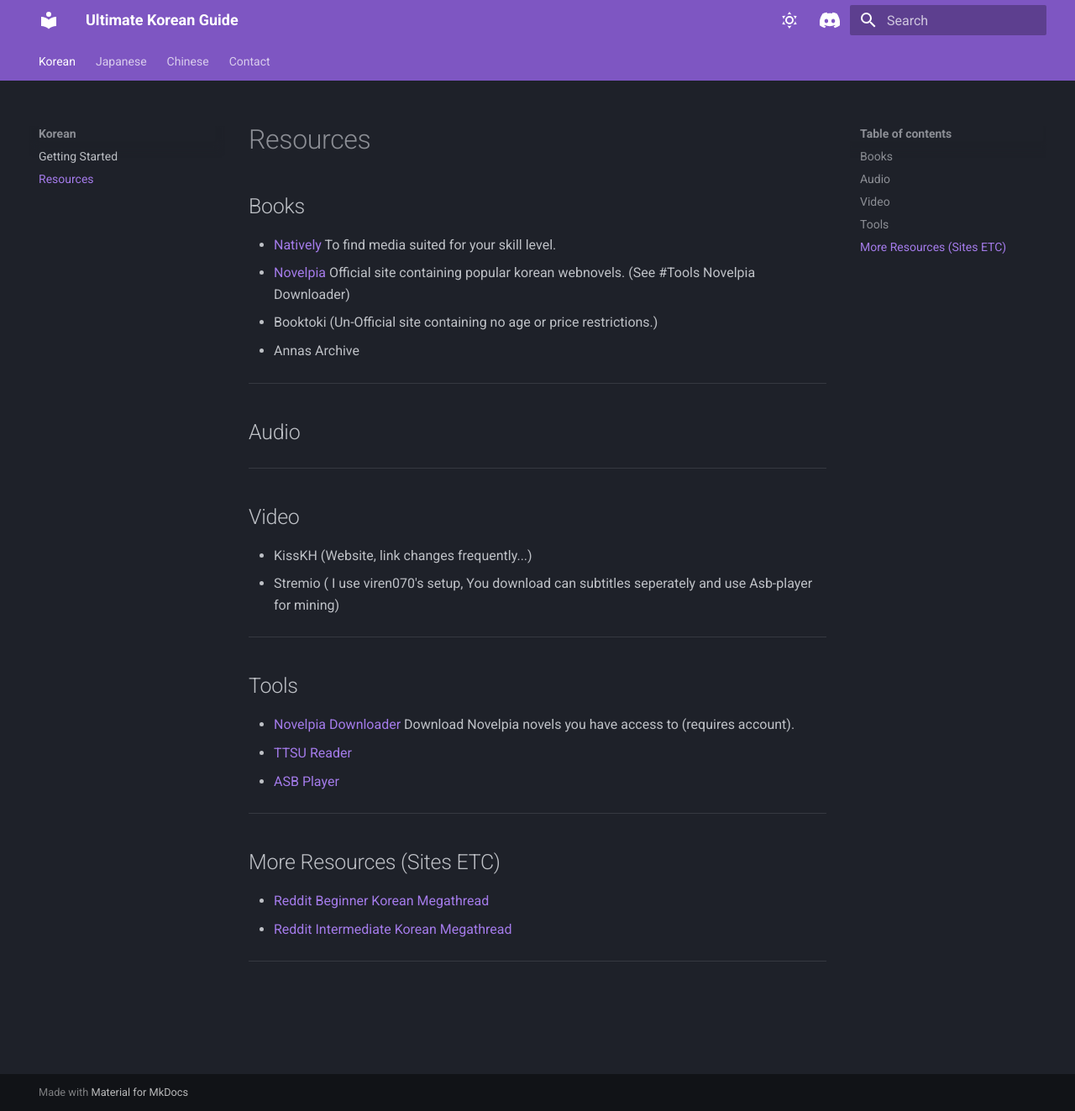
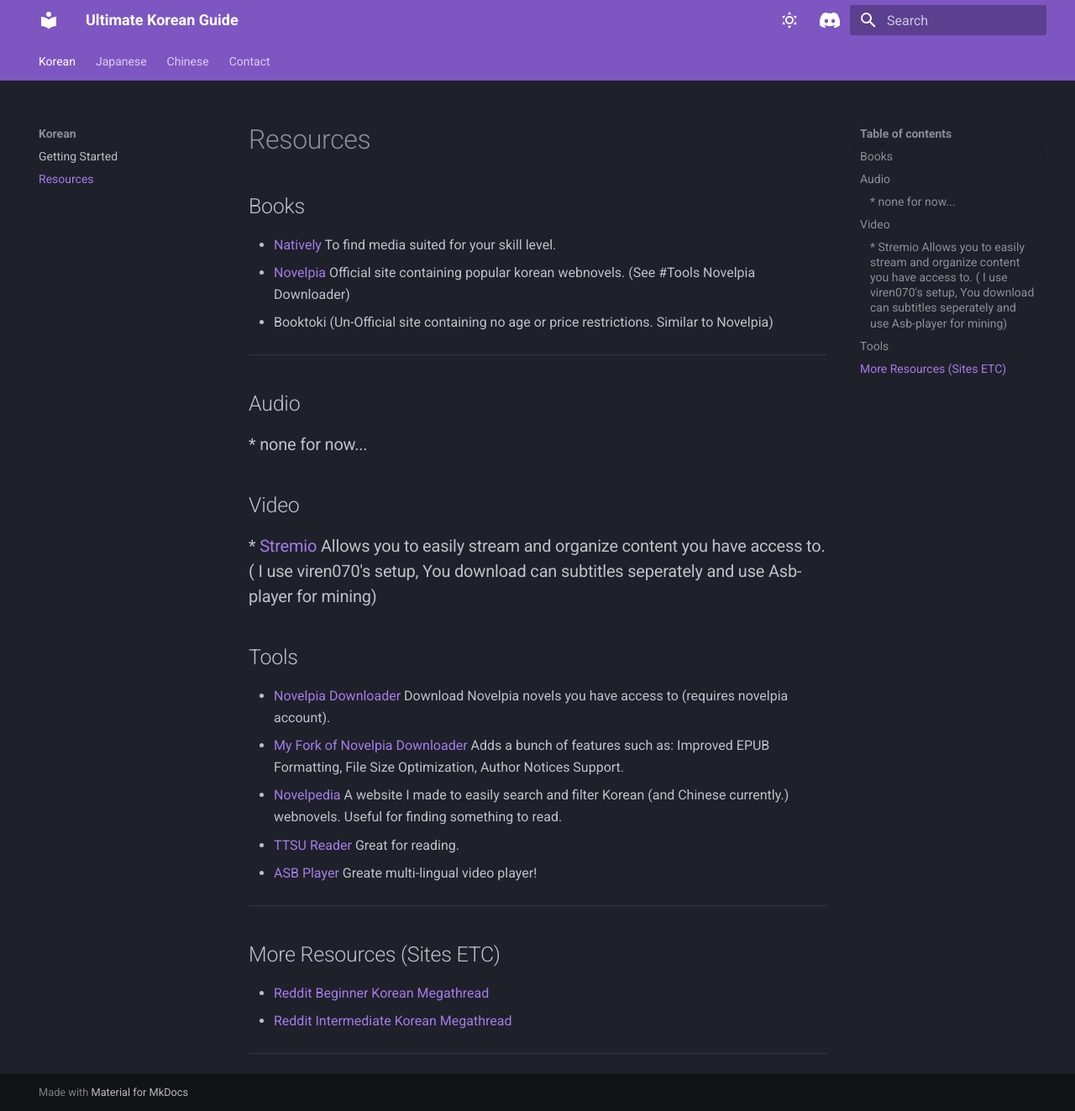
Before and after one commit to SpazzTL/SpazzTL.github.io, an MkDocs documentation site: the page built from docs/koreanresources.md, in a window 1280 px wide and 1323 px high. Shown: the whole window at 84% size. Built offline with MkDocs 1.6.1 and Material for MkDocs 9.7.7, drawn with Linux system fonts in a browser that asks for light colours; some web fonts are replaced.

Commit message:
More Resources & Removed piracy refs

```diff
--- a/docs/koreanresources.md
+++ b/docs/koreanresources.md
@@ -2,19 +2,21 @@
 # Books
 * <a href="https://learnnatively.com/" target="_blank" rel="noopener">Natively</a> To find media suited for your skill level.
 * <a href="https://novelpia.com/" target="_blank" rel="noopener">Novelpia</a> Official site containing popular korean webnovels. (See #Tools Novelpia Downloader)
-* Booktoki (Un-Official site containing no age or price restrictions.)
-* Annas Archive
+* Booktoki (Un-Official site containing no age or price restrictions. Similar to Novelpia)
+
 ---
 # Audio
+* none for now...
 ---
 # Video
-* KissKH (Website, link changes frequently...)
-* Stremio ( I use viren070's setup, You download can subtitles seperately and use Asb-player for mining)
+* [Stremio](https://web.stremio.com/) Allows you to easily stream and organize content you have access to. ( I use viren070's setup, You download can subtitles seperately and use Asb-player for mining)
 ---
 # Tools
-* <a href="https://github.com/CjangCjengh/NovelpiaDownloader/releases" target="_blank" rel="noopener">Novelpia Downloader</a> Download Novelpia novels you have access to (requires account).
-* <a href="https://reader.ttsu.app" target="_blank" rel="noopener"> TTSU Reader </a>
-* <a href="https://github.com/killergerbah/asbplayer" target="_blank" rel="noopener"> ASB Player </a>
+* <a href="https://github.com/CjangCjengh/NovelpiaDownloader/releases" target="_blank" rel="noopener">Novelpia Downloader</a> Download Novelpia novels you have access to (requires novelpia account).
+* <a href="https://github.com/SpazzTL/NovelpiaDownloader" target="_blank" rel="noopener">My Fork of Novelpia Downloader</a> Adds a bunch of features such as: Improved EPUB Formatting, File Size Optimization, Author Notices Support.
+* <a href="https://spazztl.github.io/Novelpedia/" target="_blank" rel="noopener">Novelpedia</a> A website I made to easily search and filter Korean (and Chinese currently.) webnovels. Useful for finding something to read.
+* <a href="https://reader.ttsu.app" target="_blank" rel="noopener"> TTSU Reader </a> Great for reading.
+* <a href="https://github.com/killergerbah/asbplayer" target="_blank" rel="noopener"> ASB Player </a> Greate multi-lingual video player!
 ---
 # More Resources (Sites ETC)
 * <a href="https://www.reddit.com/r/Korean/comments/hw4gy0/the_ultimate_beginners_resource_thread/" target="_blank" rel="noopener"> Reddit Beginner Korean Megathread </a>
--- a/mkdocs.yml
+++ b/mkdocs.yml
@@ -2,7 +2,7 @@
 site_url: https://spazztl.github.io/
 extra_css:
   - css/custom.css
-  - https://cdnjs.cloudflare.com/ajax/libs/font-awesome/6.0.0/css/all.min.css # <-- Add this line!
+  - https://cdnjs.cloudflare.com/ajax/libs/font-awesome/6.0.0/css/all.min.css
 
 theme:
   name: material
```
Also changed, not shown: README.md (+4 -0 lines), docs/home.md (+1 -1 lines), 1 other file.
